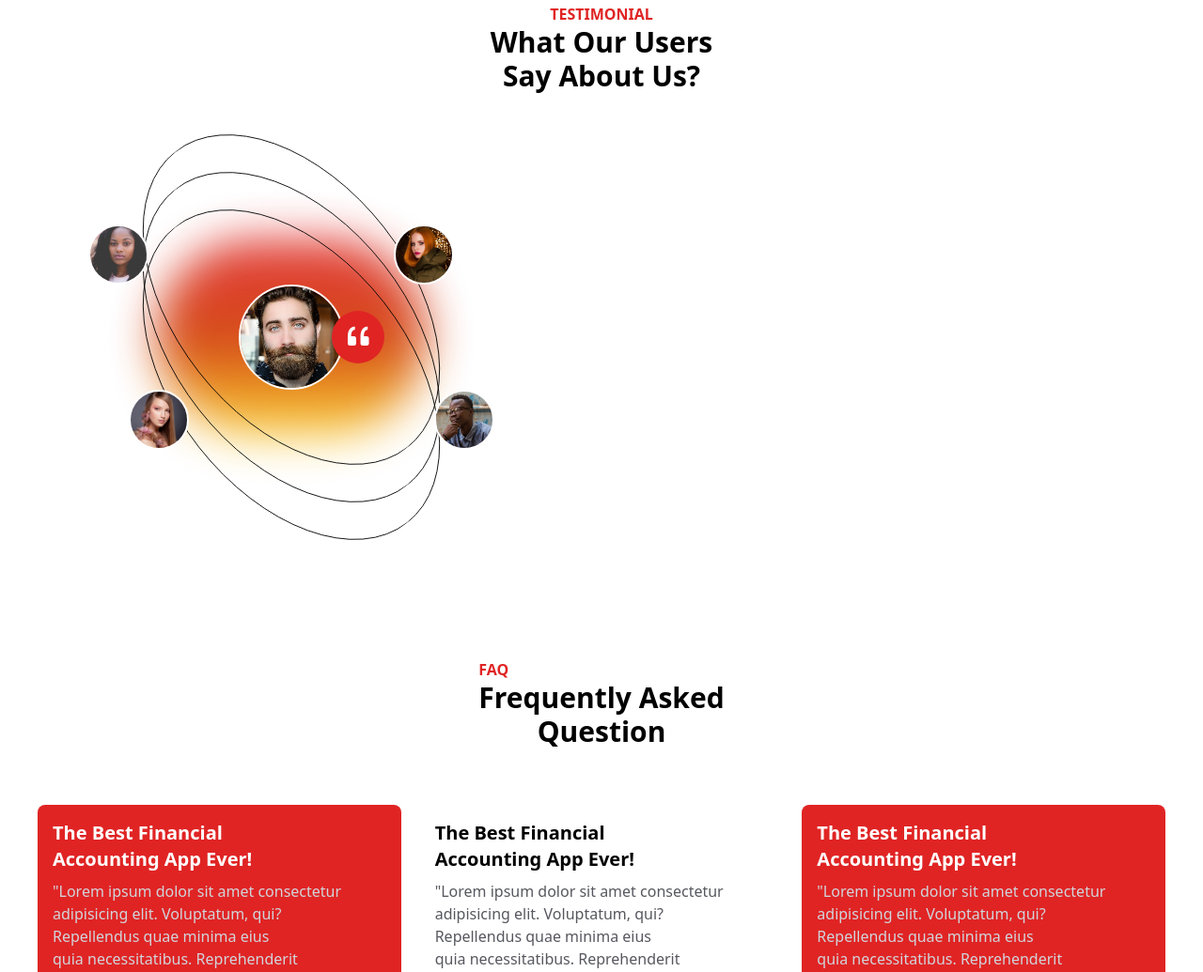
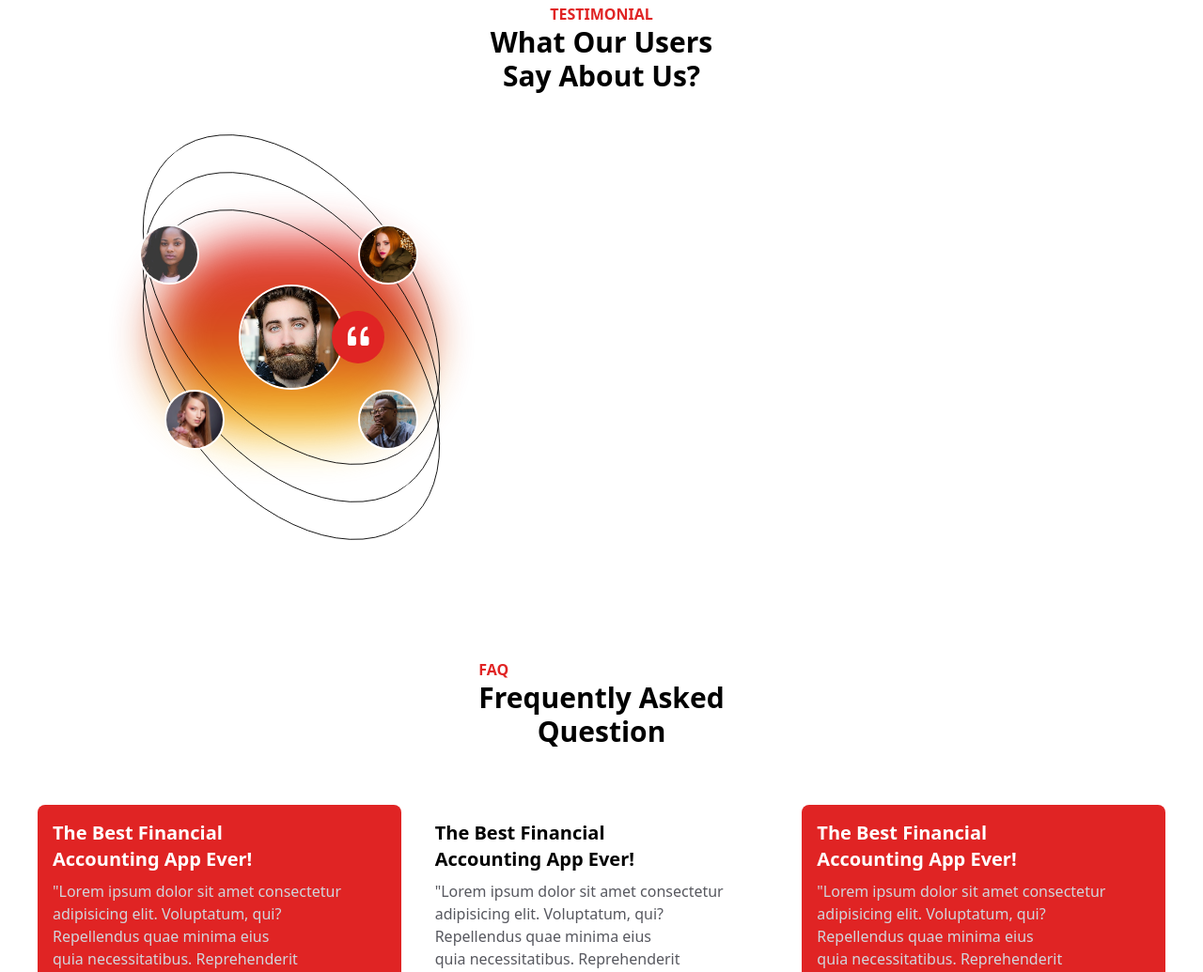
Before and after one commit to yKaayo/uifry, a website built with Vite: page index.html in a window 1280 px wide. Shown: the part 3399-4434 px from the top of the page at 94% size. Built offline with nearby package versions, Linux system fonts and the light colour scheme; files whose address does not match are found by name.

Commit message:
Testimonial Fixed

```diff
--- a/index.html
+++ b/index.html
@@ -672,28 +672,28 @@
 
             <img
               src="./src/assets/img/person2.webp"
-              class="h-16 w-16 object-cover rounded-full border-2 border-white dark:border-black absolute top-[20%] left-[8%] sm:left-[15%] md:-left-[18%] lg:left-0 xl:left-[10%] 2xl:left-[18%] z-[1]"
+              class="h-16 w-16 object-cover rounded-full border-2 border-white dark:border-black absolute top-[20%] left-[8%] sm:left-[15%] md:-left-[18%] lg:left-[15%] xl:left-[20%] 2xl:left-[25%] z-[1]"
               alt=""
               loading="lazy"
             />
 
             <img
               src="./src/assets/img/person3.webp"
-              class="h-16 w-16 object-cover rounded-full border-2 border-white dark:border-black absolute bottom-[20%] right-[8%] sm:right-[15%] md:-right-[18%] lg:right-0 xl:right-[10%] 2xl:right-[18%] z-[1]"
+              class="h-16 w-16 object-cover rounded-full border-2 border-white dark:border-black absolute bottom-[20%] right-[8%] sm:right-[15%] md:-right-[18%] lg:right-[15%] xl:right-[25%] z-[1]"
               alt=""
               loading="lazy"
             />
 
             <img
               src="./src/assets/img/person4.webp"
-              class="h-16 w-16 object-cover rounded-full border-2 border-white dark:border-black absolute top-[20%] right-[15%] sm:right-[20%] md:right-0 lg:right-[10%] xl:right-[18%] 2xl:right-[25%] z-[1]"
+              class="h-16 w-16 object-cover rounded-full border-2 border-white dark:border-black absolute top-[20%] right-[15%] sm:right-[20%] md:right-0 lg:right-[15%] xl:right-[25%] 2xl:right-[30%] z-[1]"
               alt=""
               loading="lazy"
             />
 
             <img
               src="./src/assets/img/person5.webp"
-              class="h-16 w-16 object-cover rounded-full border-2 border-white dark:border-black absolute bottom-[20%] left-[15%] sm:left-[20%] md:left-0 lg:left-[10%] xl:left-[18%] 2xl:left-[25%] z-[1]"
+              class="h-16 w-16 object-cover rounded-full border-2 border-white dark:border-black absolute bottom-[20%] left-[15%] sm:left-[20%] md:left-0 lg:left-[15%] xl:left-[25%] 2xl:left-[30%] z-[1]"
               alt=""
               loading="lazy"
             />
@@ -702,7 +702,7 @@
           <!-- Right -->
           <article class="relative md:left-[200px] md:ps-10 lg:ps-0">
             <div
-              class="right-to-left flex flex-col items-center md:items-start justify-center gap-3 md:opacity-0"
+              class="right-to-left flex flex-col items-center md:items-start justify-center gap-5 md:opacity-0"
             >
               <h4 class="section__subtitle mb-2">
                 The Best Financial Accounting App Ever!
```
